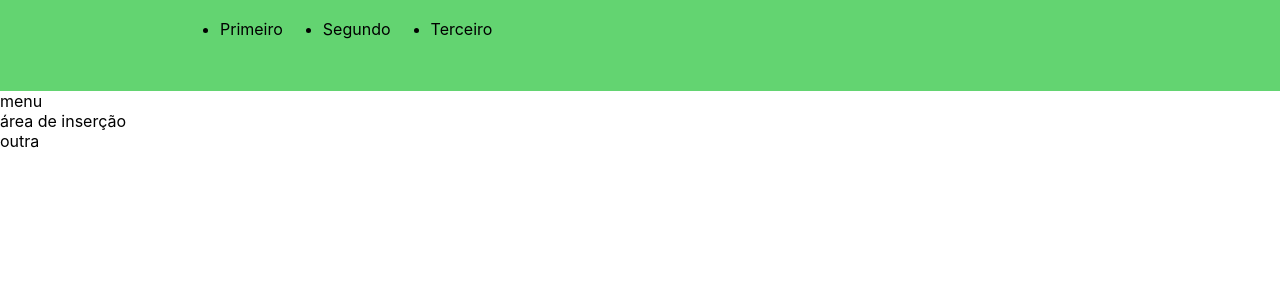
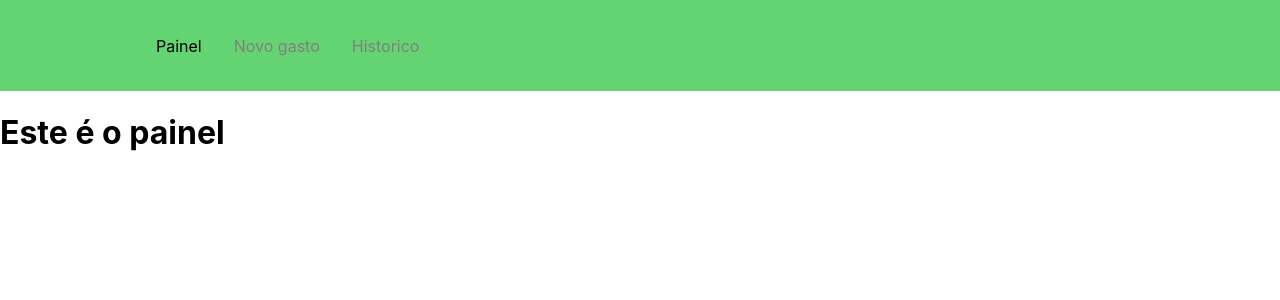
Before and after one commit to pvcdo/personal-finance, a React (Create React App) app: page / in a window 1280 px wide. Shown: the top 300 px of the page. Built offline with nearby package versions, Linux system fonts and the light colour scheme.

Commit message:
navbar, pages cadastrar, historico, login e novo gasto

```diff
--- a/src/App.js
+++ b/src/App.js
@@ -1,14 +1,23 @@
 import React from "react";
-import Home from './pages/Home';
+import { BrowserRouter, Routes, Route } from "react-router-dom";
+
 import Navbar from "./components/Navbar";
-import { BrowserRouter as Router, Switch, Route } from 'react-router-dom';
+
+import Painel from './pages/Painel';
+import Historico from './pages/Historico';
+import NovoGasto from './pages/NovoGasto';
+
 
 function App() {
   return (
-    <>
+    <BrowserRouter>
       <Navbar/>
-      <Home/>
-    </>
+      <Routes>
+        <Route path='/' element={<Painel/>} />
+        <Route path='/novogasto' element={<NovoGasto/>} />
+        <Route path='/historico' element={<Historico/>} />
+      </Routes>
+    </BrowserRouter>
   );
 }
 
--- a/src/components/Navbar/index.js
+++ b/src/components/Navbar/index.js
@@ -1,21 +1,21 @@
 import React from 'react';
-import {Nav,ListNav,ItemListNav} from './style';
+import {Nav,NavMenu,NavLink} from './style';
 
 const Navbar = () => {
 return (
 	<>
 	<Nav>
-		<ListNav>
-			<ItemListNav>
-				Primeiro
-			</ItemListNav>
-			<ItemListNav>
-				Segundo
-			</ItemListNav>
-			<ItemListNav>
-				Terceiro
-			</ItemListNav>
-		</ListNav>
+		<NavMenu>
+			<NavLink to='/' activeStyle>
+				Painel
+			</NavLink>
+			<NavLink to='/novogasto' activeStyle>
+				Novo gasto
+			</NavLink>
+			<NavLink to='/historico' activeStyle>
+				Historico
+			</NavLink>
+		</NavMenu>
 	</Nav>
 	</>
 );
--- a/src/components/Navbar/style.js
+++ b/src/components/Navbar/style.js
@@ -1,4 +1,6 @@
+import { FaBars } from 'react-icons/fa';
 import styled from 'styled-components';
+import { NavLink as Link } from 'react-router-dom';
 
 export const Nav = styled.nav`
 	background: #63D471;
@@ -15,6 +17,29 @@ export const ListNav = styled.ul`
 	display: flex;
 `;
 
-export const ItemListNav = styled.li`
-	margin-left: 40px;
+export const NavLink = styled(Link)`
+  color: #808080;
+  display: flex;
+  align-items: center;
+  text-decoration: none;
+  padding: 0 1rem;
+  height: 100%;
+  cursor: pointer;
+  &.active {
+    color: #000000;
+  }
 `;
+
+export const NavMenu = styled.div`
+  display: flex;
+  align-items: center;
+  margin-right: -24px;
+  /* Second Nav */
+  /* margin-right: 24px; */
+  /* Third Nav */
+  /* width: 100vw;
+  white-space: nowrap; */
+  @media screen and (max-width: 768px) {
+    display: none;
+  }
+`;
--- /dev/null
+++ b/src/pages/Cadastrar/index.js
@@ -0,0 +1,5 @@
+import React from "react";
+
+const Cadastrar = () => <h1>Página de cadastro</h1>
+
+export default Cadastrar;
--- /dev/null
+++ b/src/pages/Historico/index.js
@@ -0,0 +1,5 @@
+import React from "react";
+
+const Historico = () => <h1>Página de historico</h1>
+
+export default Historico;
--- a/src/pages/Home/index.jsx
+++ /dev/null
@@ -1,15 +0,0 @@
-import react from "react";
-
-const Home = () => {
-    return(
-        <>
-            <div>menu</div>
-            <div>
-                <div>área de inserção</div>
-                <div>outra</div>
-            </div>
-        </>
-    )
-}
-
-export default Home;
--- /dev/null
+++ b/src/pages/Login/index.js
@@ -0,0 +1,5 @@
+import React from "react";
+
+const Login = () => <h1>Página de login</h1>
+
+export default Login;
--- /dev/null
+++ b/src/pages/NovoGasto/index.js
@@ -0,0 +1,5 @@
+import React from "react";
+
+const NovoGasto = () => <h1>Página de NovoGasto</h1>
+
+export default NovoGasto;
--- /dev/null
+++ b/src/pages/Painel/index.jsx
@@ -0,0 +1,5 @@
+import React from "react";
+
+const Painel = () => <h1>Este é o painel</h1>
+
+export default Painel;
```
